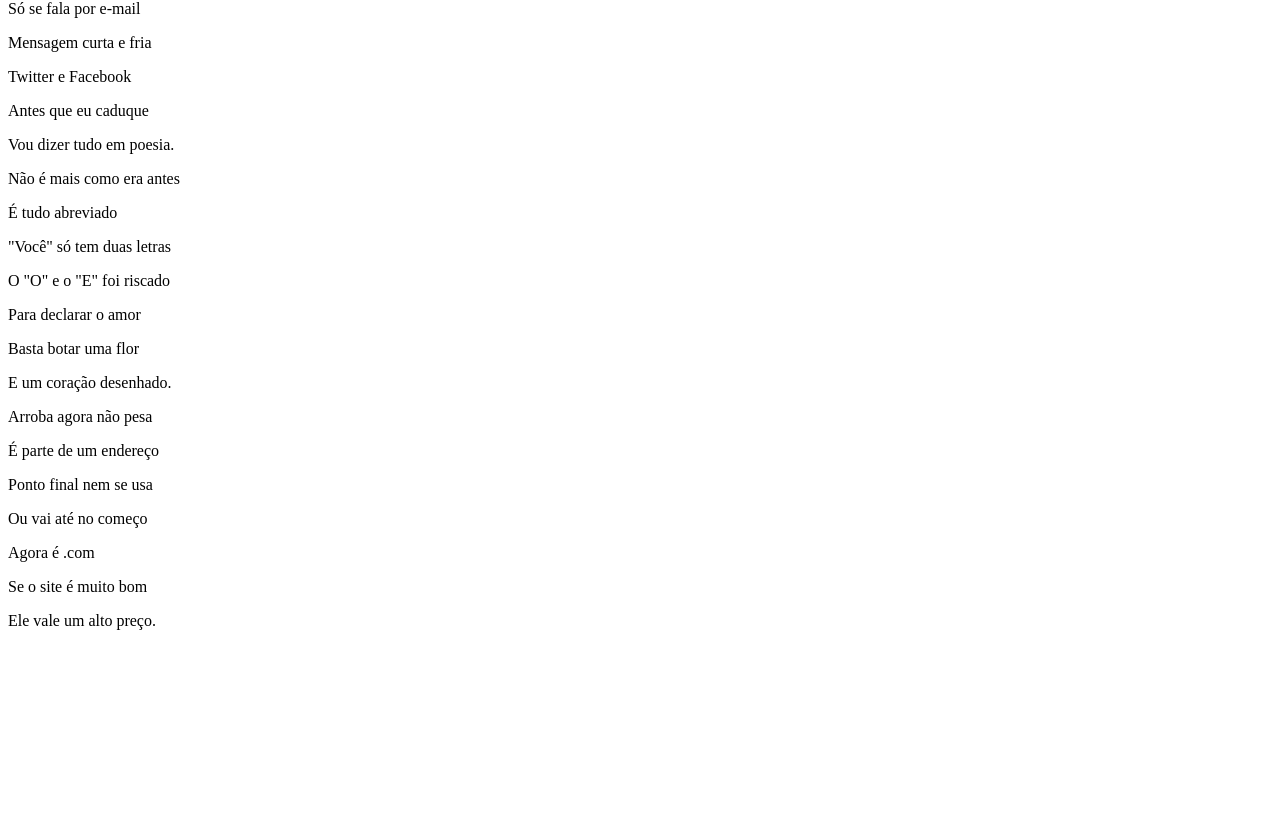
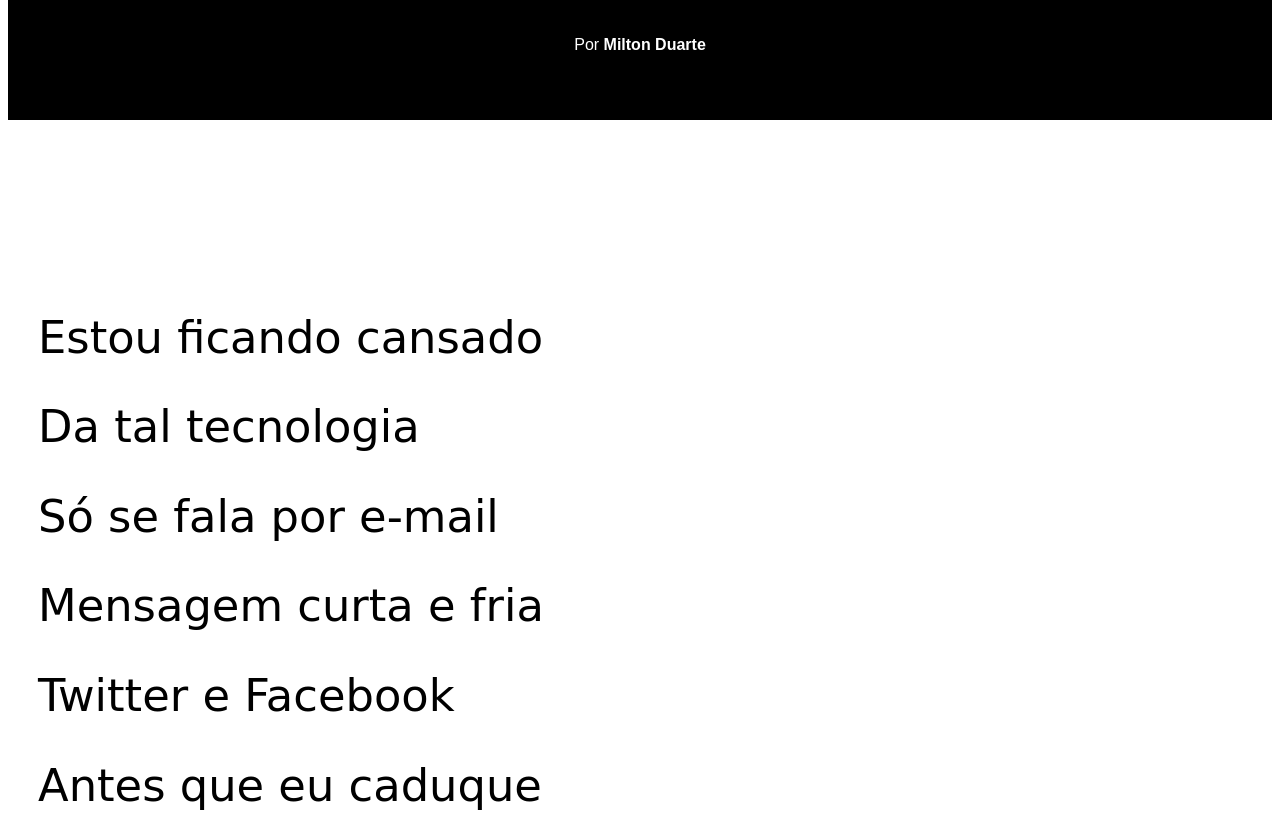
Before and after one commit to CAFE2l/cursoHMTL_CSS_COMPLETO, a plain HTML site: page Desafios/Desafio012/index.html in a window 1280 px wide. Shown: the part 182-995 px from the top of the page. Before the commit the page ends 828 px from the top, so only its background shows below. Drawn offline with Linux system fonts and the light colour scheme.

Commit message:
Desafio012 resolvido

```diff
--- a/Desafios/Desafio012/index.html
+++ b/Desafios/Desafio012/index.html
@@ -3,41 +3,62 @@
 <head>
     <meta charset="UTF-8">
     <meta name="viewport" content="width=device-width, initial-scale=1.0">
-    <title>Cordel</title>
-    <link rel="stylesheet" href="style.css">
+    <title>Cordel Moderno</title>
+    <link rel="stylesheet" href="./style.css">
 </head>
 <body>
    <header>
         <h1>Cordel Moderno</h1>
-        <p>Por <a href="https://www.recantodasletras.com.br/poesias/3186743">Milton Duarte</a></p>
+        <p>Por <a href="https://www.recantodasletras.com.br/poesias/3186743" target="_blank">Milton Duarte</a></p>
    </header>
+
    <main>
-        <section class="introducao">
-            <p>Estou ficando cansado</p>
-            <p>Da tal tecnologia</p>
-            <p>Só se fala por e-mail</p>
-            <p>Mensagem curta e fria</p>
-            <p>Twitter e Facebook</p>
-            <p>Antes que eu caduque</p>
-            <p>Vou dizer tudo em poesia.</p>
+        <section class="normal">
+            <p>
+                Estou ficando cansado<br>
+                Da tal tecnologia<br>
+                Só se fala por e-mail<br>
+                Mensagem curta e fria<br>
+                Twitter e Facebook<br>
+                Antes que eu caduque<br>
+                Vou dizer tudo em poesia.
+            </p>
         </section>
-        <section class="poesia">
-            <p>Não é mais como era antes</p>
-            <p>É tudo abreviado</p>
-            <p>"Você" só tem duas letras</p>
-            <p>O "O" e o "E" foi riscado</p>
-            <p>Para declarar o amor</p>
-            <p>Basta botar uma flor</p>
-            <p>E um coração desenhado.</p>
+
+        <section class="imagem" id="img01">
+            <p>
+                Não é mais como era antes<br>
+                É tudo abreviado<br>
+                "Você" só tem duas letras<br>
+                O "O" e o "E" foi riscado<br>
+                Para declarar o amor<br>
+                Basta botar uma flor<br>
+                E um coração desenhado.
+            </p>
         </section>
-        <section class="fim">
-            <p>Arroba agora não pesa</p>
-            <p>É parte de um endereço</p>
-            <p>Ponto final nem se usa</p>
-            <p>Ou vai até no começo</p>
-            <p>Agora é .com</p>
-            <p>Se o site é muito bom</p>
-            <p>Ele vale um alto preço.</p>
+
+        <section class="normal">
+            <p>
+                Arroba agora não pesa<br>
+                É parte de um endereço<br>
+                Ponto final nem se usa<br>
+                Ou vai até no começo<br>
+                Agora é .com<br>
+                Se o site é muito bom<br>
+                Ele vale um alto preço.
+            </p>
+        </section>
+
+        <section class="imagem" id="img02">
+            <p>
+                Pra piorar a liguagem<br>
+                O emoticom é um risco<br>
+                Tem símbolo para tudo<br>
+                Ponto e vírgula e um asterisco<br>
+                Um beijo significa<br>
+                Pra entender como fica<br>
+                Decifre esse rabisco.
+            </p>
         </section>
    </main>
 </body>
--- a/Desafios/Desafio012/style.css
+++ b/Desafios/Desafio012/style.css
@@ -1,18 +1,72 @@
-header{
+/* Removemos o estilo do body para deixar a página fluida */
+
+header {
     background-color: black;
     color: white;
-
+    text-align: center;
+    padding: 50px 0; /* Aumenta o espaçamento vertical */
 }
 
-h1{
+header h1 {
+    font-family: Verdana, Geneva, Tahoma, sans-serif;
+    font-size: 5vw; /* Usa 'vw' para o título ser responsivo */
     font-weight: bolder;
 }
 
-header > p{
+header p {
+    font-family: Arial, Helvetica, sans-serif;
+}
+
+header a {
     text-decoration: none;
+    color: white;
     font-weight: bold;
 }
 
-main > p{
+header a:hover {
+    text-decoration: underline;
+}
+
+/* Estilo geral para todas as seções */
+section {
+    padding: 10vw 0 10vw 30px; /* Espaçamento interno responsivo */
     font-family: cursive;
+    font-size: 3.5vw; /* Tamanho da fonte responsivo */
+    line-height: 2em; /* CORREÇÃO: Aumenta a altura da linha para o texto respirar */
 }
+
+/* Estilo para as seções normais (fundo branco) */
+section.normal {
+    background-color: white;
+    color: black;
+}
+
+/* Estilo para as seções com imagem de fundo */
+section.imagem {
+    background-color: rgb(51, 51, 51); /* Cor de fundo caso a imagem não carregue */
+    color: white;
+    box-shadow: inset 6px 6px 13px 0px rgba(0, 0, 0, 0.473); /* Sombra interna para dar profundidade */
+
+    /* O EFEITO PARALLAX MÁGICO ESTÁ AQUI */
+    background-size: cover; /* Faz a imagem cobrir toda a área */
+    background-attachment: fixed; /* Deixa a imagem de fundo fixa */
+}
+
+/* Efeito no texto dentro das seções com imagem */
+section.imagem > p {
+    display: inline-block; /* Faz o fundo não ocupar a linha toda */
+    padding: 15px;
+    background-color: rgba(0, 0, 0, 0.5); /* Fundo preto semitransparente */
+    text-shadow: 1px 1px 0px black; /* Sombra no texto para melhor leitura */
+}
+
+/* Definindo as imagens de fundo para cada seção */
+#img01 {
+    background-image: url('./imgs/background001.jpg');
+    background-position: right center;
+}
+
+#img02 {
+    background-image: url('./imgs/background002.jpg');
+    background-position: right center;
+}
```
